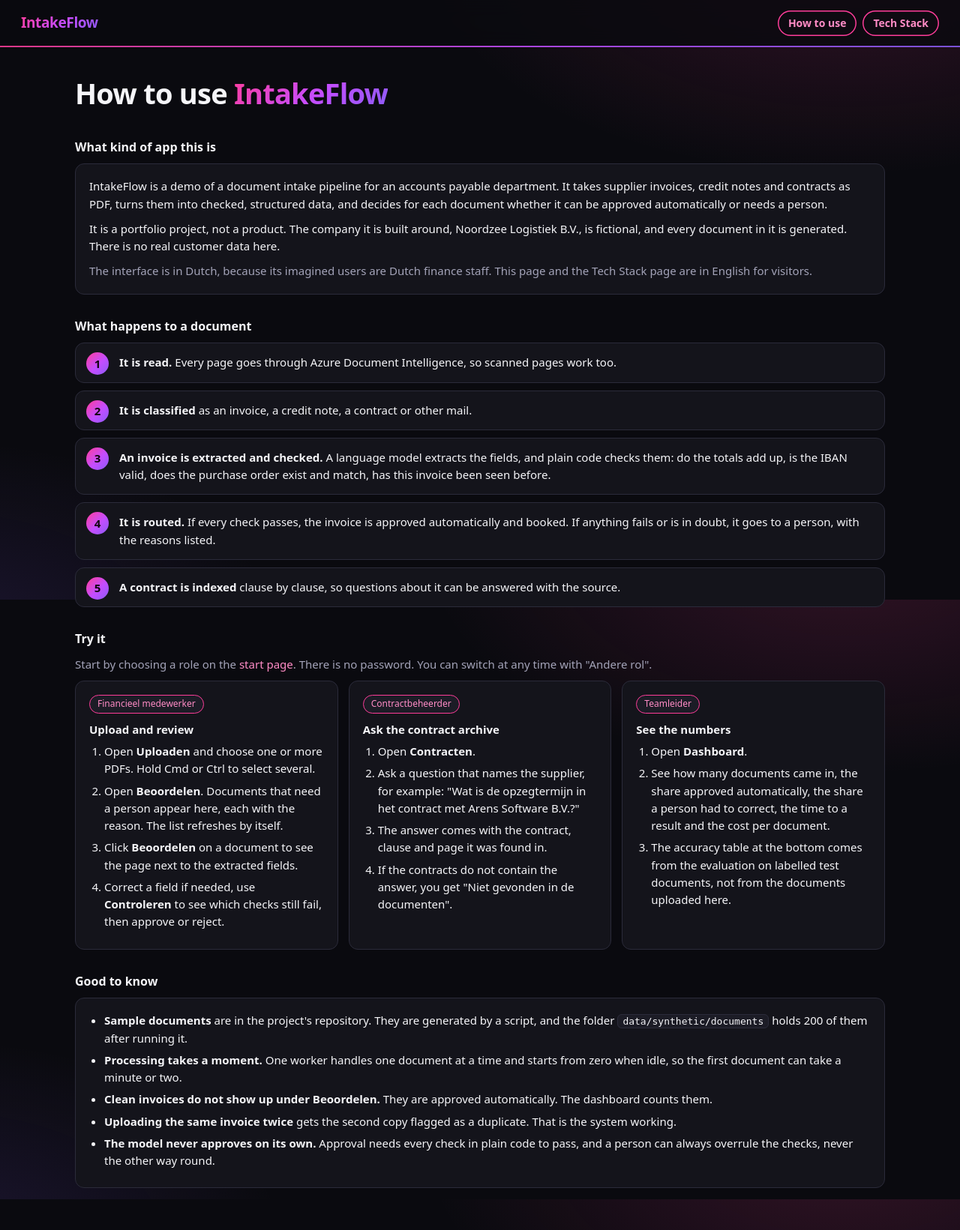
After one commit to freddy24-7/IntakeFlow, a FastAPI app: template app/web/templates/how_to_use.html in a window 1280 px wide. The commit adds this page. Shown: the whole page at 75% size. Run offline with FastAPI, Linux system fonts and the light colour scheme; the template is opened without the code that fills it, so the values that code supplies are empty; parts of the project's set-up code (start-up, migrations or seed data) failed here and were passed over.

Commit message:
How to use and Tech Stack pages, linked from the header
Co-Authored-By: Claude Opus 5.5 <noreply@anthropic.com>

```diff
--- a/app/web/static/style.css
+++ b/app/web/static/style.css
@@ -266,3 +266,52 @@ ul.plain { margin: 6px 0 0; padding-left: 18px; }
 .hero h2 { margin-top: 44px; }
 .hero .roles { justify-content: center; margin-top: 16px; }
 .accent { background: var(--gradient); -webkit-background-clip: text; background-clip: text; color: transparent; }
+
+/* Header links on the right, and the two explanation pages */
+.header-links { display: flex; gap: 8px; }
+.header-links a {
+  padding: 6px 14px;
+  border-radius: 999px;
+  font-weight: 600;
+  font-size: 14px;
+  color: var(--pink-soft);
+  box-shadow: inset 0 0 0 1.5px var(--pink);
+}
+.header-links a:hover { color: #fff; background: rgba(255, 61, 154, 0.12); }
+
+.doc { max-width: 1080px; margin: 0 auto; }
+.doc h1 { font-size: 38px; margin-bottom: 8px; }
+.doc h3 { font-size: 15px; font-weight: 650; margin: 0 0 6px; }
+.doc p { margin: 0 0 10px; }
+.doc p:last-child { margin-bottom: 0; }
+.doc code { padding: 1px 6px; border-radius: 6px; font-size: 13px; background: var(--surface-2); border: 1px solid var(--line); }
+.doc ol, .doc ul { margin: 0; padding-left: 20px; }
+.doc li { margin-bottom: 6px; }
+.doc .card .badge { margin-bottom: 10px; color: var(--pink-soft); border-color: var(--pink); }
+.stack { display: grid; grid-template-columns: repeat(auto-fit, minmax(260px, 1fr)); gap: 14px; }
+.stack .card p { color: var(--muted); }
+
+ol.steps { list-style: none; counter-reset: step; padding: 0; margin: 0; display: grid; gap: 10px; }
+ol.steps li {
+  counter-increment: step;
+  position: relative;
+  margin: 0;
+  padding: 14px 16px 14px 58px;
+  background: var(--surface);
+  border: 1px solid var(--line);
+  border-radius: var(--radius);
+}
+ol.steps li::before {
+  content: counter(step);
+  position: absolute;
+  left: 14px;
+  top: 12px;
+  width: 30px;
+  height: 30px;
+  display: grid;
+  place-items: center;
+  border-radius: 50%;
+  font-weight: 800;
+  color: #12060d;
+  background: var(--gradient);
+}
--- a/app/web/templates/base.html
+++ b/app/web/templates/base.html
@@ -20,6 +20,10 @@
       <a href="/contracts">Contracten</a>
     {% endif %}
   </nav>
+  <div class="header-links">
+    <a href="/how-to-use">How to use</a>
+    <a href="/tech-stack">Tech Stack</a>
+  </div>
   {% if role %}
     <span class="muted">{{ roles[role] }} (demo)</span>
     <a href="/logout">Andere rol</a>
--- /dev/null
+++ b/app/web/templates/how_to_use.html
@@ -0,0 +1,69 @@
+{% extends "base.html" %}
+{% block title %}How to use - IntakeFlow{% endblock %}
+{% block content %}
+<div class="doc">
+  <h1>How to use <span class="accent">IntakeFlow</span></h1>
+
+  <h2>What kind of app this is</h2>
+  <div class="card">
+    <p>IntakeFlow is a demo of a document intake pipeline for an accounts payable department. It takes supplier invoices, credit notes and contracts as PDF, turns them into checked, structured data, and decides for each document whether it can be approved automatically or needs a person.</p>
+    <p>It is a portfolio project, not a product. The company it is built around, Noordzee Logistiek B.V., is fictional, and every document in it is generated. There is no real customer data here.</p>
+    <p class="muted">The interface is in Dutch, because its imagined users are Dutch finance staff. This page and the Tech Stack page are in English for visitors.</p>
+  </div>
+
+  <h2>What happens to a document</h2>
+  <ol class="steps">
+    <li><strong>It is read.</strong> Every page goes through Azure Document Intelligence, so scanned pages work too.</li>
+    <li><strong>It is classified</strong> as an invoice, a credit note, a contract or other mail.</li>
+    <li><strong>An invoice is extracted and checked.</strong> A language model extracts the fields, and plain code checks them: do the totals add up, is the IBAN valid, does the purchase order exist and match, has this invoice been seen before.</li>
+    <li><strong>It is routed.</strong> If every check passes, the invoice is approved automatically and booked. If anything fails or is in doubt, it goes to a person, with the reasons listed.</li>
+    <li><strong>A contract is indexed</strong> clause by clause, so questions about it can be answered with the source.</li>
+  </ol>
+
+  <h2>Try it</h2>
+  <p class="muted">Start by choosing a role on the <a href="/">start page</a>. There is no password. You can switch at any time with "Andere rol".</p>
+
+  <div class="stack">
+    <div class="card">
+      <span class="badge">Financieel medewerker</span>
+      <h3>Upload and review</h3>
+      <ol>
+        <li>Open <strong>Uploaden</strong> and choose one or more PDFs. Hold Cmd or Ctrl to select several.</li>
+        <li>Open <strong>Beoordelen</strong>. Documents that need a person appear here, each with the reason. The list refreshes by itself.</li>
+        <li>Click <strong>Beoordelen</strong> on a document to see the page next to the extracted fields.</li>
+        <li>Correct a field if needed, use <strong>Controleren</strong> to see which checks still fail, then approve or reject.</li>
+      </ol>
+    </div>
+    <div class="card">
+      <span class="badge">Contractbeheerder</span>
+      <h3>Ask the contract archive</h3>
+      <ol>
+        <li>Open <strong>Contracten</strong>.</li>
+        <li>Ask a question that names the supplier, for example: "Wat is de opzegtermijn in het contract met Arens Software B.V.?"</li>
+        <li>The answer comes with the contract, clause and page it was found in.</li>
+        <li>If the contracts do not contain the answer, you get "Niet gevonden in de documenten".</li>
+      </ol>
+    </div>
+    <div class="card">
+      <span class="badge">Teamleider</span>
+      <h3>See the numbers</h3>
+      <ol>
+        <li>Open <strong>Dashboard</strong>.</li>
+        <li>See how many documents came in, the share approved automatically, the share a person had to correct, the time to a result and the cost per document.</li>
+        <li>The accuracy table at the bottom comes from the evaluation on labelled test documents, not from the documents uploaded here.</li>
+      </ol>
+    </div>
+  </div>
+
+  <h2>Good to know</h2>
+  <div class="card">
+    <ul class="plain">
+      <li><strong>Sample documents</strong> are in the project's repository. They are generated by a script, and the folder <code>data/synthetic/documents</code> holds 200 of them after running it.</li>
+      <li><strong>Processing takes a moment.</strong> One worker handles one document at a time and starts from zero when idle, so the first document can take a minute or two.</li>
+      <li><strong>Clean invoices do not show up under Beoordelen.</strong> They are approved automatically. The dashboard counts them.</li>
+      <li><strong>Uploading the same invoice twice</strong> gets the second copy flagged as a duplicate. That is the system working.</li>
+      <li><strong>The model never approves on its own.</strong> Approval needs every check in plain code to pass, and a person can always overrule the checks, never the other way round.</li>
+    </ul>
+  </div>
+</div>
+{% endblock %}
```
Also changed, not shown: app/web/pages.py (+11 -0 lines), app/web/templates/tech_stack.html (added, +47 -0 lines), tests/integration/test_review.py (+18 -0 lines).
